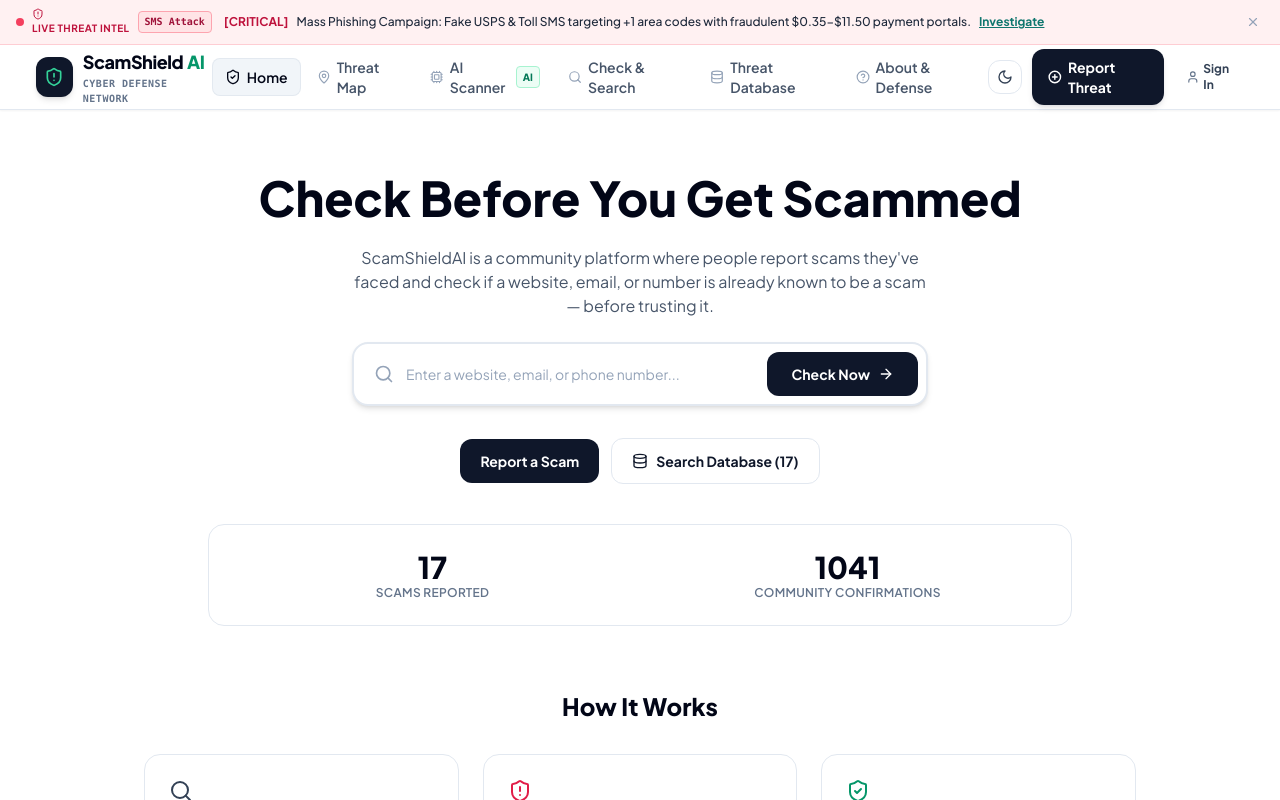
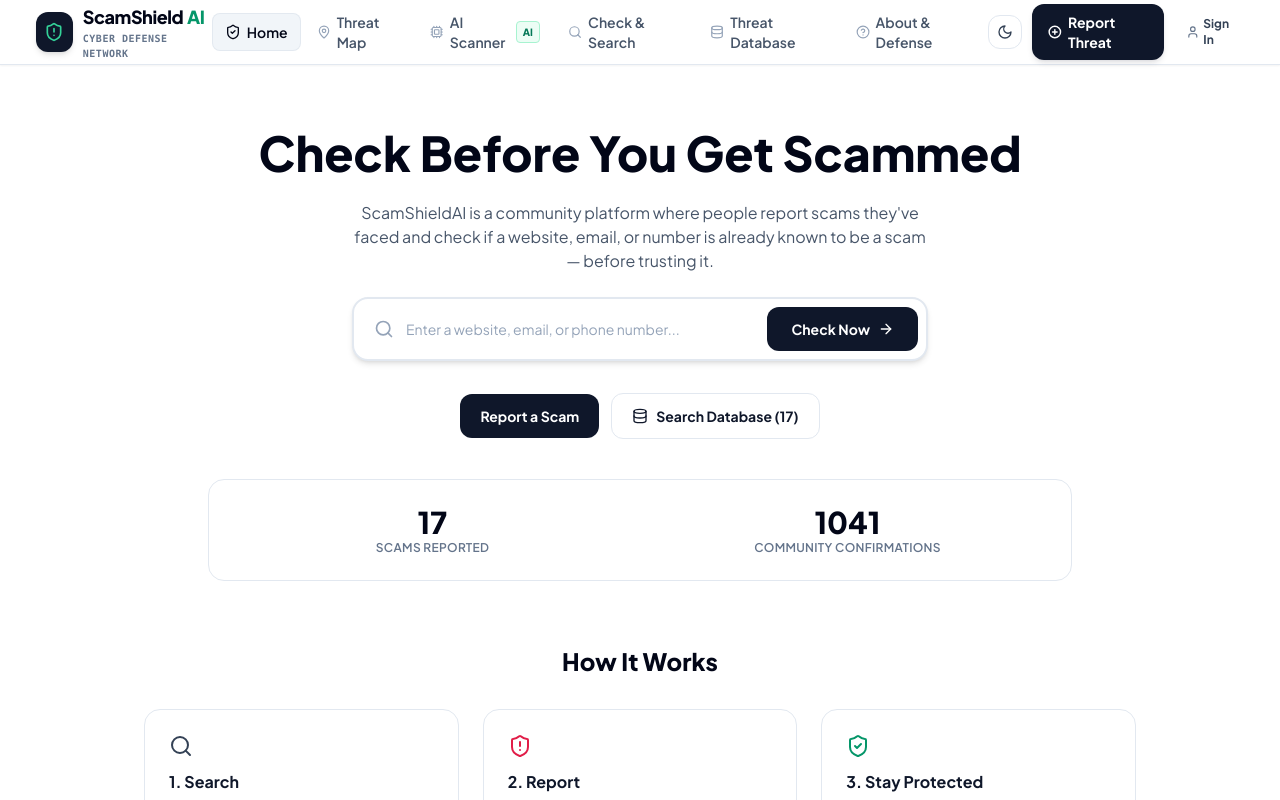
Before and after one commit to Kabba01022006/ScamShieldAI, a React (Vite) app: page / in a window 1280 px wide. Shown: the top 800 px of the page. Built offline with nearby package versions, Linux system fonts and the light colour scheme.

Commit message:
Remove ThreatTicker from UI

```diff
--- a/src/App.jsx
+++ b/src/App.jsx
@@ -5,7 +5,7 @@ import { AuthProvider, useAuth } from './context/AuthContext';
 import { ScamProvider } from './context/ScamContext';
 import { Navbar } from './components/Navbar';
 import { Footer } from './components/Footer';
-import { ThreatTicker } from './components/ThreatTicker';
+// import { ThreatTicker } from './components/ThreatTicker';
 
 // Pages
 import { HomePage } from './pages/HomePage';
@@ -61,7 +61,7 @@ export function App() {
           <Router>
             <ScrollToTop />
             <div className="flex flex-col min-h-screen bg-white dark:bg-[#090d16] text-slate-900 dark:text-slate-100 selection:bg-slate-900 selection:text-white dark:selection:bg-white dark:selection:text-slate-950 transition-colors duration-200">
-              <ThreatTicker />
+              {/* <ThreatTicker /> */}
               <Navbar />
               <main className="flex-1">
                 <Routes>
```
